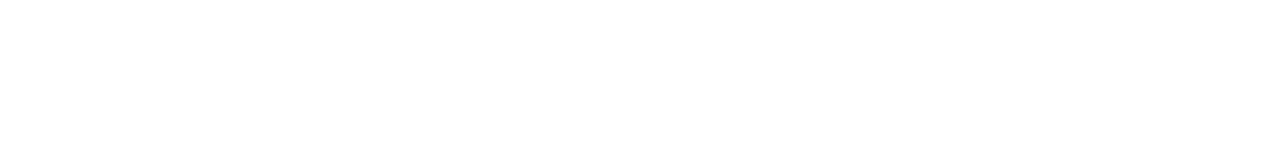
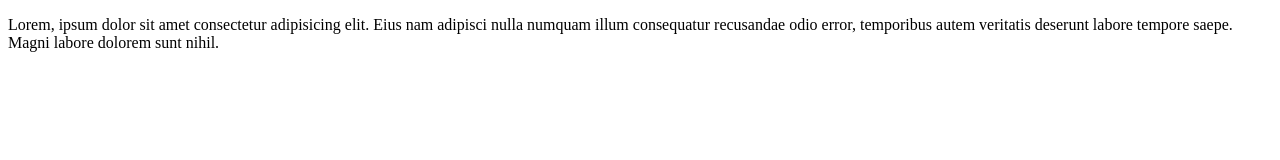
Before and after one commit to Yulia2602/test, a plain HTML site: page index.html in a window 1280 px wide. Drawn offline with Linux system fonts and the light colour scheme.

Commit message:
new paragraph

```diff
--- a/index.html
+++ b/index.html
@@ -6,6 +6,6 @@
     <title>Document</title>
 </head>
 <body>
-
+    <p>Lorem, ipsum dolor sit amet consectetur adipisicing elit. Eius nam adipisci nulla numquam illum consequatur recusandae odio error, temporibus autem veritatis deserunt labore tempore saepe. Magni labore dolorem sunt nihil.</p>
 </body>
 </html>
```
